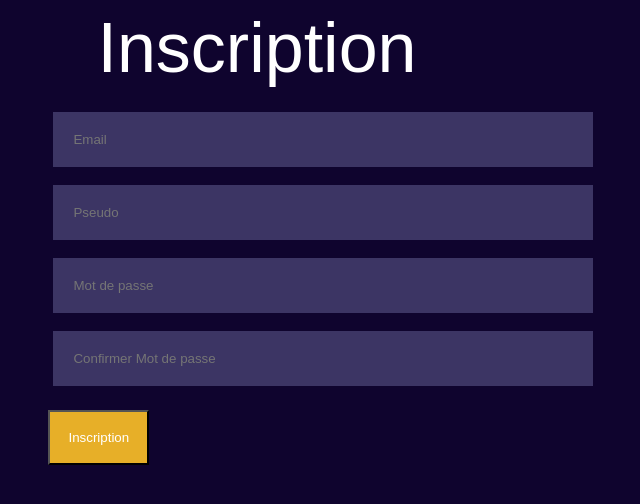
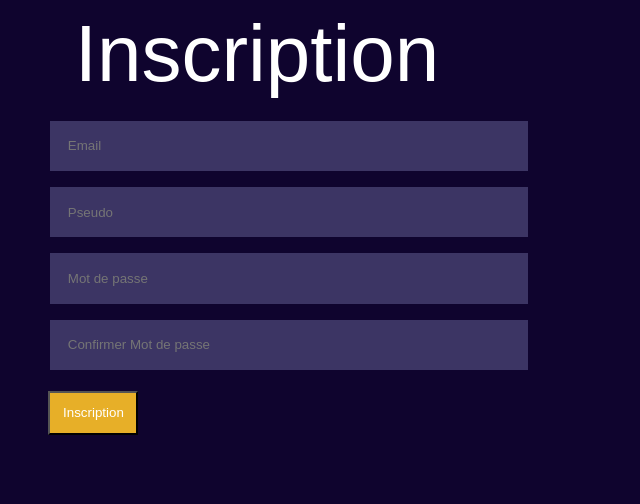
Before and after one commit to Nolent77/memory-website, a PHP site: page /inscription.html in a window 1280 px wide. Shown: the top 504 px of the page, without its empty margins (383-1023 px from the left). Run offline with PHP 8.4, Linux system fonts and the light colour scheme; some web fonts are replaced.

Commit message:
Modifiaction des valeurs pixels en poucentage et rem

```diff
--- a/assets/css/register.css
+++ b/assets/css/register.css
@@ -10,18 +10,18 @@ body{
 
 .titleConnexion {
     text-align: center; /* on alligne les tire "Inscription" au centre */
-    font-size: 70px; /* on définit la taille du titre en pixel */
+    font-size: 500%; /* on définit la taille du titre en pixel */
     font-family: 'PoliceDesTitres', sans-serif; /* on join la police d'écriture au titre */
 }
-.title {
+.titleInscription {
     text-align: center; /* on alligne les tire "Inscription" au centre */
-    font-size: 70px; /* on définit la taille du titre en pixel */
+    font-size:500%; /* on définit la taille du titre en pixel */
     font-family: 'PoliceDesTitres', sans-serif; /* on join la police d'écriture au titre */
 }
 .regiterBox{
     margin-left: 32%;/*place les touche a 32% de l'écran*/
-    width : 500px;/* modifie la longeur de barres*/
-    padding: 15px;/* modifie la largeur des barres*/
+    width : 35%;/* modifie la longeur de barres*/
+    padding: 1%;/* modifie la largeur des barres*/
 }
 
 button{
@@ -29,7 +29,7 @@ button{
     background-color: #e7af28;
     box-sizing: border-box;
     resize: none;
-    padding: 18px;
+    padding: 1%;
     color : #FFF /* Modifie la couleur du texte qui se trouve dans le boutton*/
 
 
@@ -37,7 +37,7 @@ button{
 }
 
 input{
-    border: 9px solid #0f042e; /*ajoute une bordure (une espace de 9px)*/
+    border: 0.5rem solid #0f042e; /*ajoute une bordure (une espace de 9px)*/
     display: flex; /*utilise le modèle Flexbox pour organiser les éléments enfants de cet élément de manière flexible*/
     flex-direction: column; /*pour placer chaque barre l'une sous l'autre*/
     background-color: #3c3564; /*définit la couleur de fond de chaque barre*/
--- a/inscription.html
+++ b/inscription.html
@@ -14,7 +14,7 @@
 
 <body>
 <main>
-<div class = "title">Inscription</div>
+<div class = "titleInscription">Inscription</div>
 <div class="regiterBox">
         <input placeholder="Email">
         <input placeholder="Pseudo">
```
